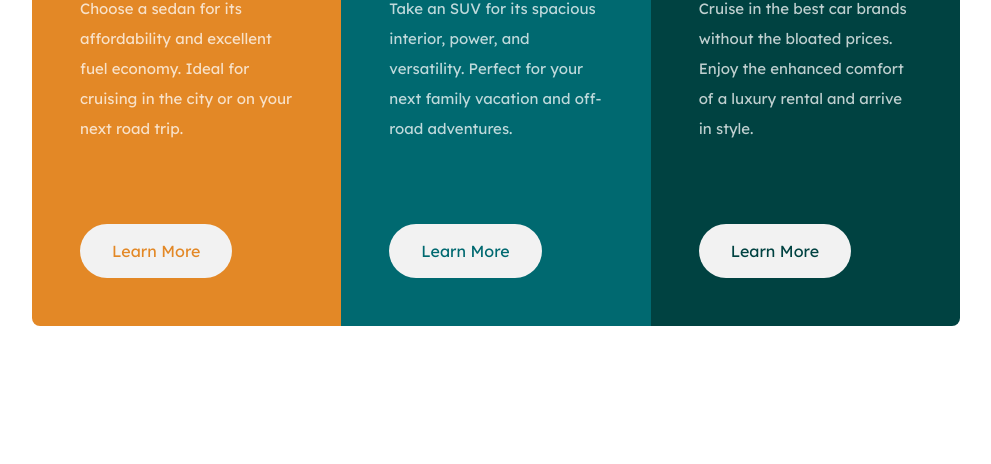
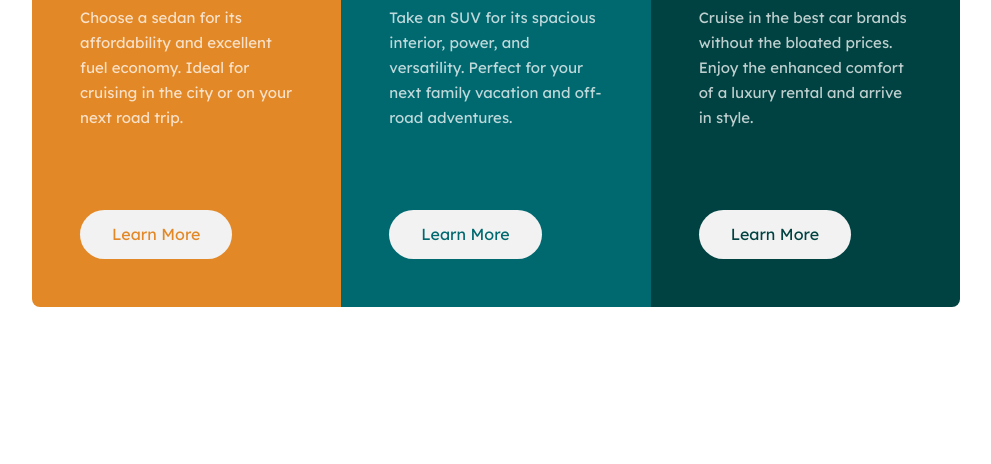
Before and after one commit to Balaji-Vemula/CSSPractice09_3ColumnPreviewCardComponent, a plain HTML site: page index.html in a window 1280 px wide. Shown: the part 336-800 px from the top of the page, without its empty margins (144-1135 px from the left). Drawn offline with Linux system fonts and the light colour scheme.

Commit message:
fixing sizes

```diff
--- a/style.css
+++ b/style.css
@@ -24,7 +24,7 @@
     margin: 0;
     font: inherit;
     font-family: "Lexend Deca", sans-serif;
-    line-height: 30px;
+    line-height: 25px;
 
 }
 
```
